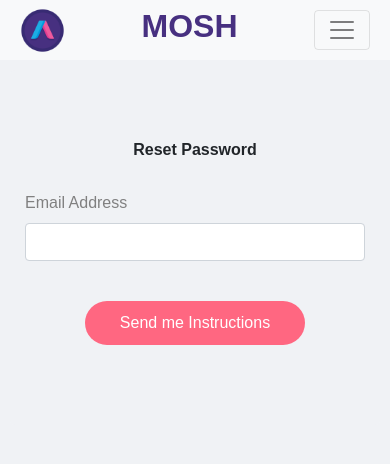
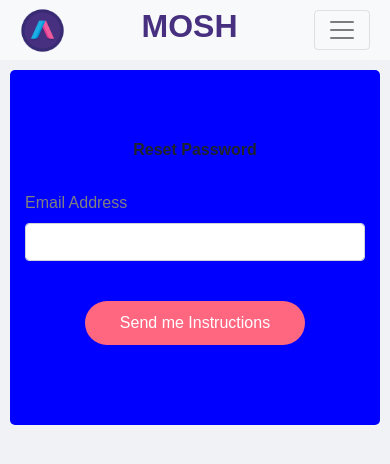
Before and after one commit to Dhanushroyal123/dhanush-programming, a React (Create React App) app: page /reset in a window 390 px wide. Shown: the top 464 px of the page. Built offline with nearby package versions, Linux system fonts and the light colour scheme.

Commit message:
firstcommit

```diff
--- a/src/App.css
+++ b/src/App.css
@@ -238,7 +238,7 @@
     margin: 10px 10px 0px 10px;
     padding: 70px 20px 40px 20px;
     border-radius: 5px;
-    background-color: #f0f2f5;
+    background-color: blue;
     box-shadow: none;
     text-align: left;
   }
```
